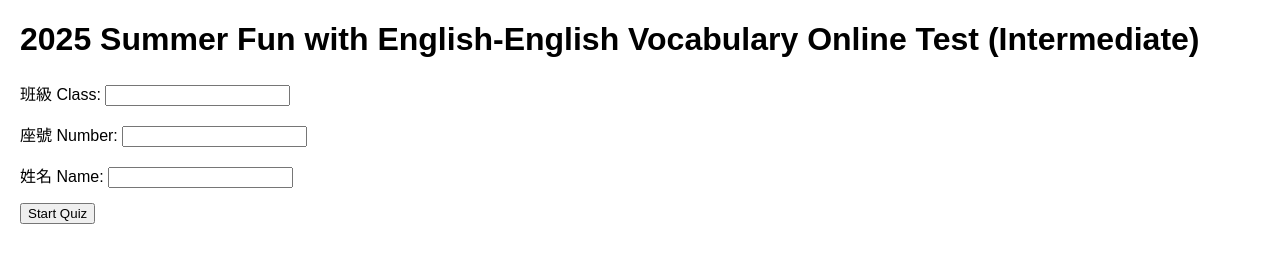
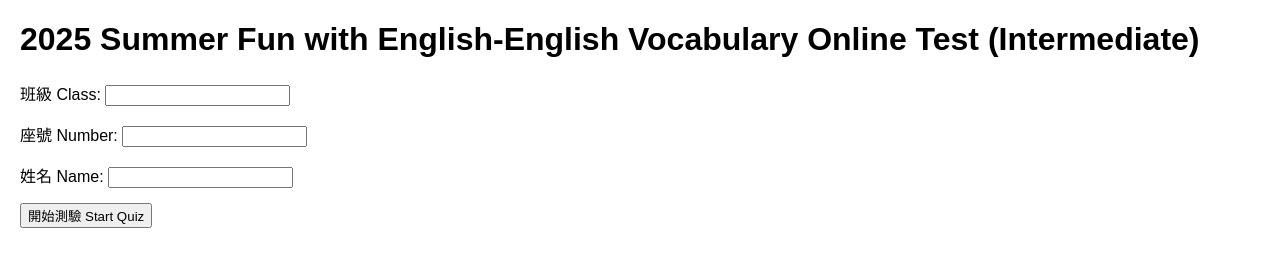
Before and after one commit to Howard-KH-Huang/2025-Summer-Fun-with-English-voc-Test, a plain HTML site: page index.html in a window 1280 px wide. Drawn offline with Linux system fonts and the light colour scheme.

Commit message:
Add files via upload

```diff
--- a/index.html
+++ b/index.html
@@ -25,7 +25,7 @@
     <label>班級 Class: <input type="text" id="userClass" required /></label>
     <label>座號 Number: <input type="text" id="userNumber" required /></label>
     <label>姓名 Name: <input type="text" id="userName" required /></label>
-    <button id="startBtn">Start Quiz</button>
+    <button id="startBtn">開始測驗 Start Quiz</button>
   </div>
 
   <div id="quizSection" class="hidden">
```
